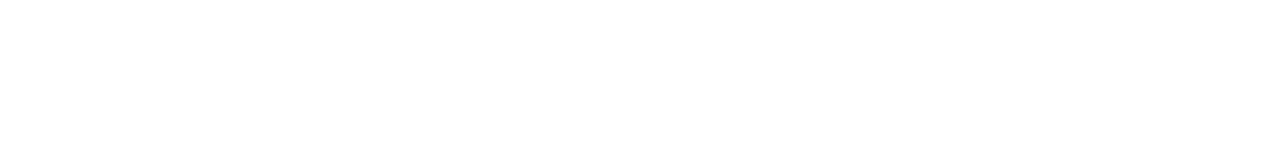
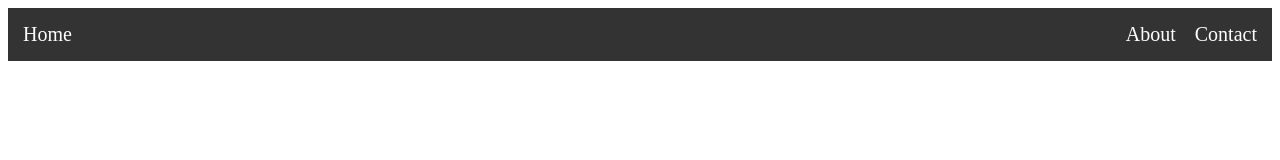
Before and after one commit to tanmaygoel914/capg2, a plain HTML site: page index.html in a window 1280 px wide. Drawn offline with Linux system fonts and the light colour scheme.

Commit message:
header created

```diff
--- a/index.html
+++ b/index.html
@@ -6,7 +6,14 @@
     <title>Document</title>
 </head>
 <body>
-    <div class="header">
+    <div style="display: flex; justify-content: space-between; align-items: center; background-color: #333; padding: 15px;">
+        <a href="index.html" style="color: white; text-decoration: none; font-size: 20px;">Home</a>
+        <div>
+            <a href="about.html" style="color: white; text-decoration: none; font-size: 20px; margin-left: 15px;">About</a>
+            <a href="contact.html" style="color: white; text-decoration: none; font-size: 20px; margin-left: 15px;">Contact</a>
+        </div>
+    </div>
+
 
     </div>
     <div class="footer">
```
